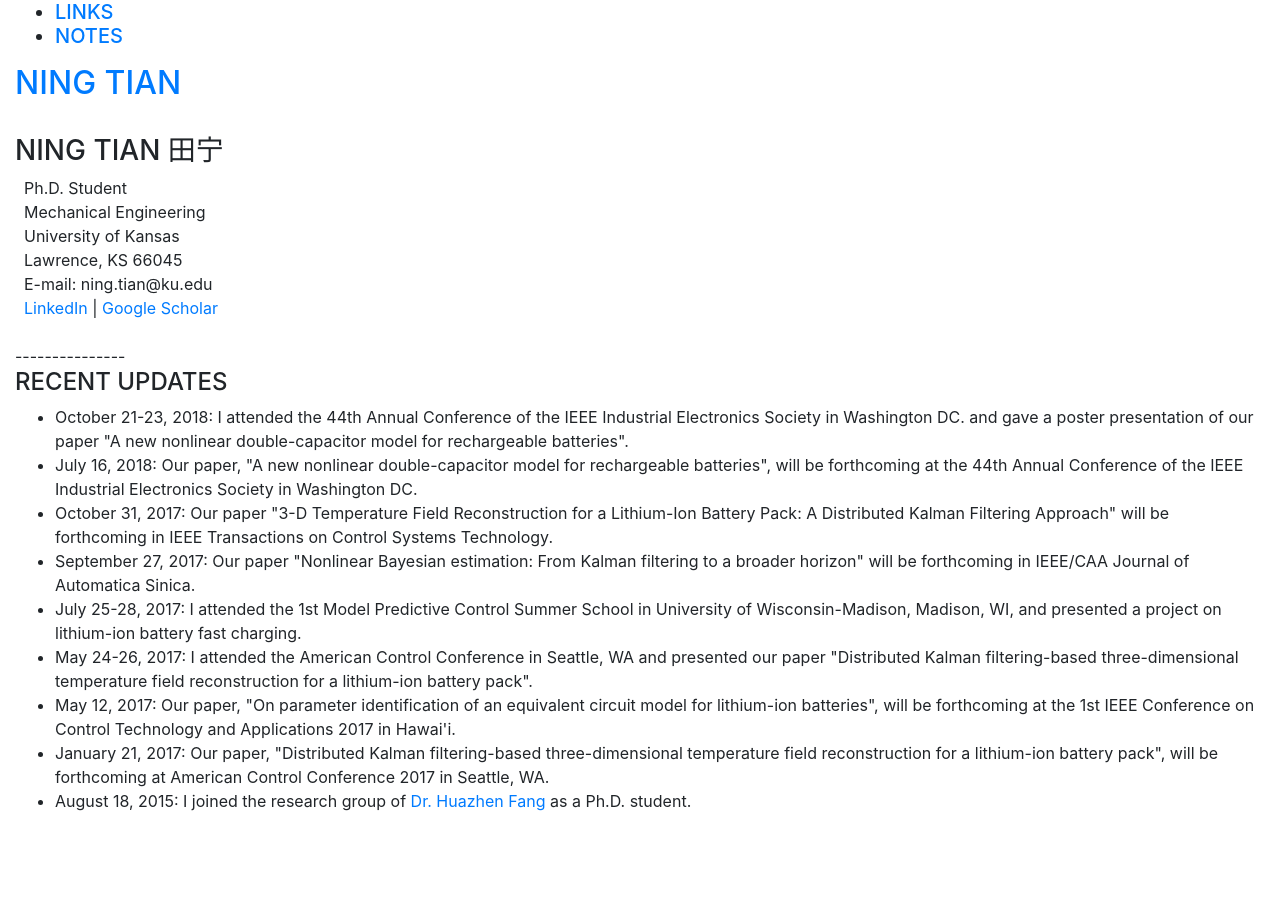
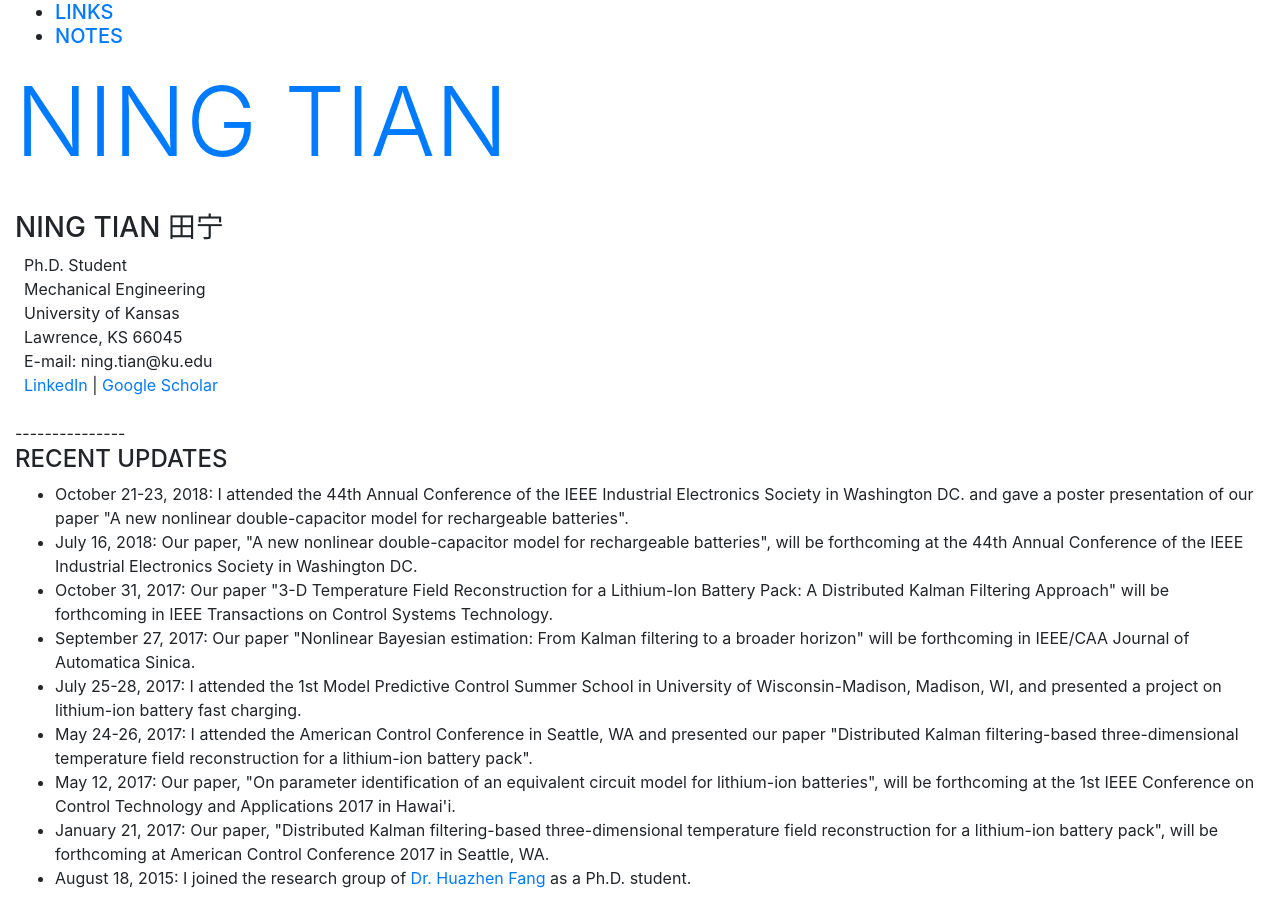
Before and after one commit to ningtian/ningtian.github.io, a Jekyll site: the page index.html, which Jekyll copies as it is, in a window 1280 px wide. Built offline with Jekyll 4.4.1, drawn with Linux system fonts in a browser that asks for light colours.

Commit message:
Update index.html

```diff
--- a/index.html
+++ b/index.html
@@ -106,7 +106,7 @@ ul li { padding: 6px 0px; }
 
 	</ul>
 	</h5>
-	<h2 class="text-muted"><a href="/">NING TIAN</a></h2>
+	<h2 class="display-1"><a href="/">NING TIAN</a></h2>
 </div> <!-- /header -->
 
 
```
